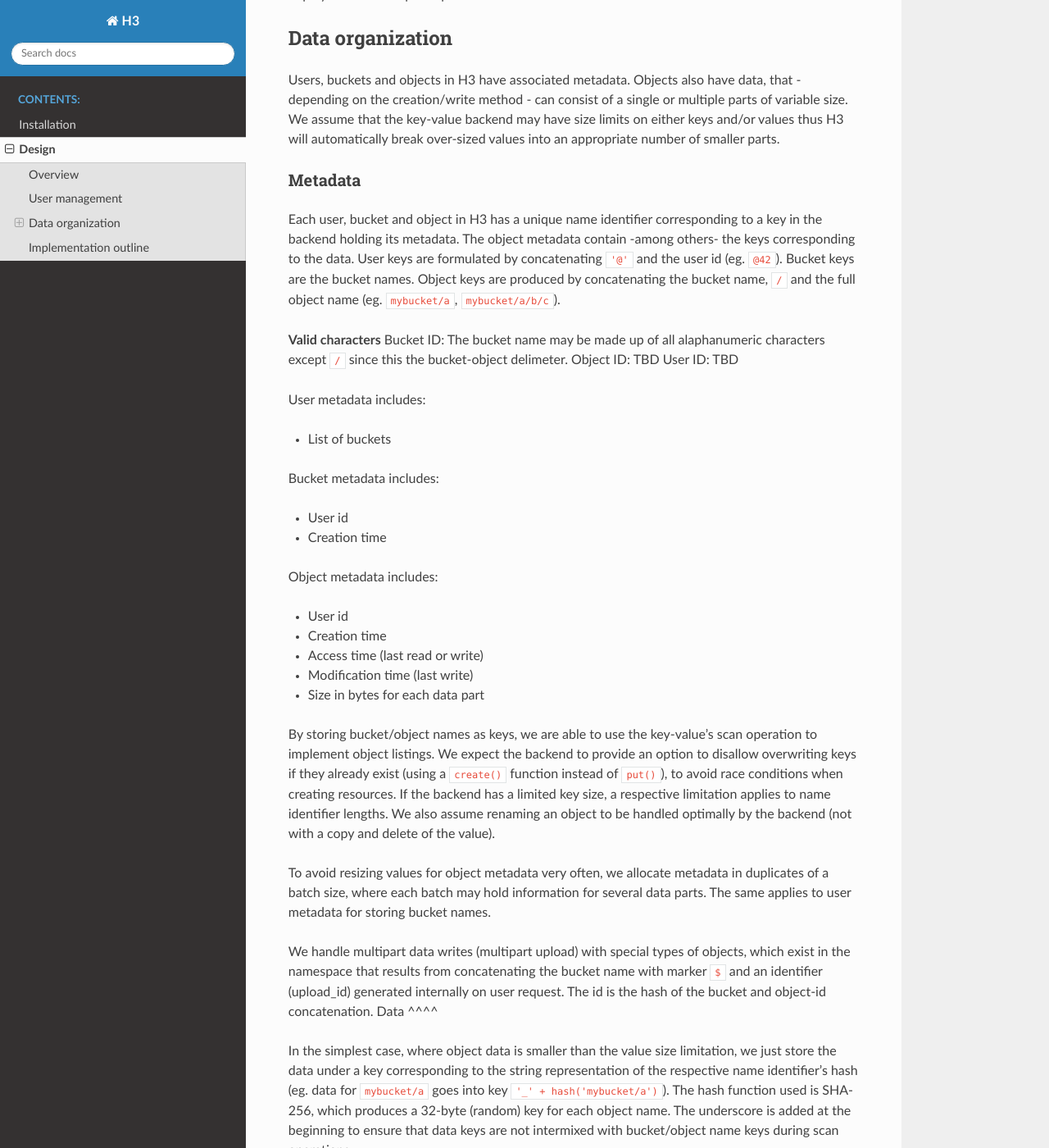
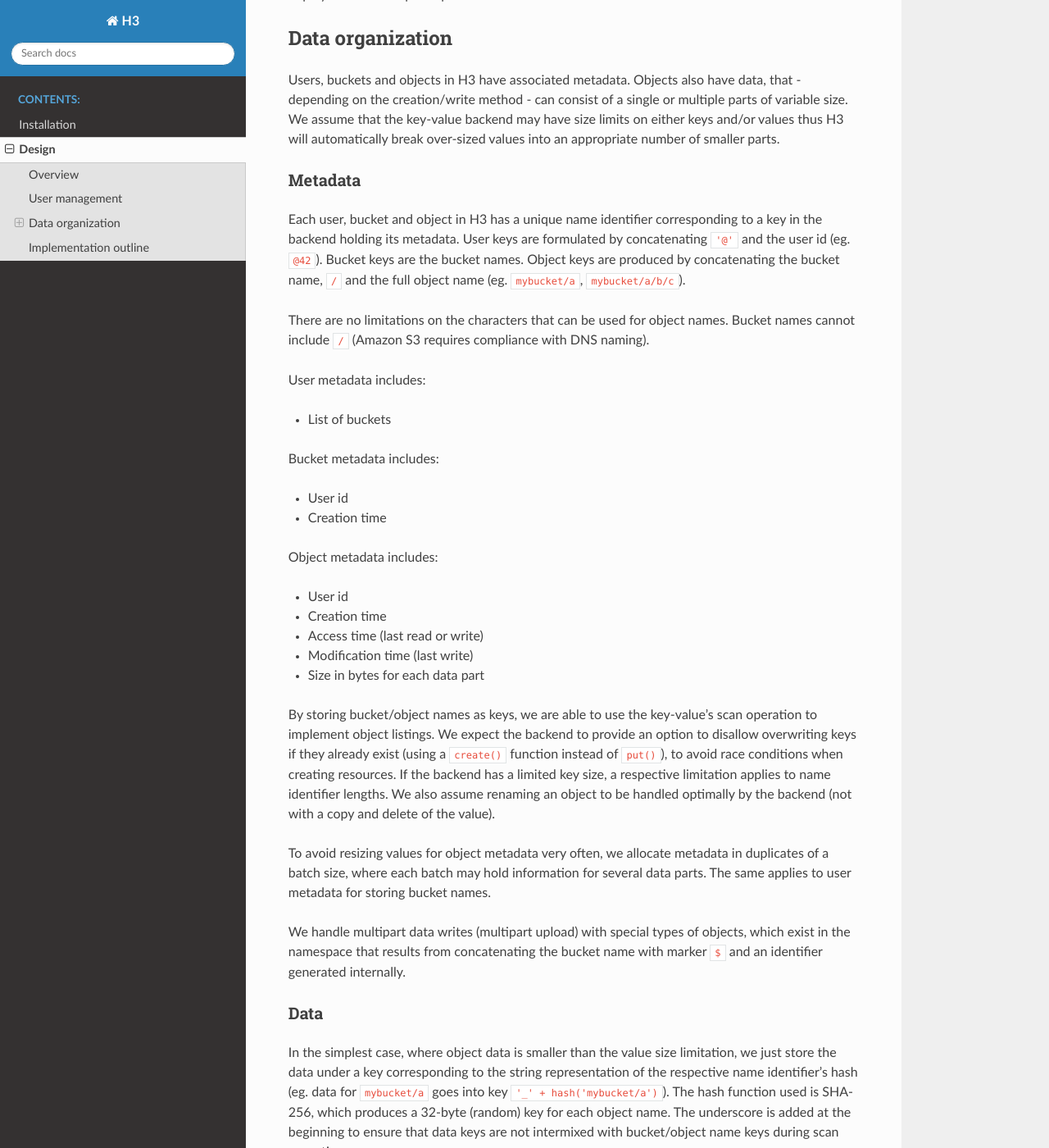
Before and after one commit to CARV-ICS-FORTH/H3, a Sphinx documentation site: the page built from docs/design.rst, in a window 1280 px wide and 1400 px high, scrolled down 1400 px. Shown: the whole window at 82% size. Built offline with Sphinx 7.4.7 and the Read the Docs theme 2.0.0, drawn with Linux system fonts in a browser that asks for light colours; some of the changed text lies outside the part shown.

Commit message:
Update doc

```diff
--- a/docs/design.rst
+++ b/docs/design.rst
@@ -33,12 +33,9 @@ Users, buckets and objects in H3 have associated metadata. Objects also have dat
 Metadata
 ^^^^^^^^
 
-Each user, bucket and object in H3 has a unique name identifier corresponding to a key in the backend holding its metadata. The object metadata contain -among others- the keys corresponding to the data. User keys are formulated by concatenating ``'@'`` and the user id (eg. ``@42``). Bucket keys are the bucket names. Object keys are produced by concatenating the bucket name, ``/`` and the full object name (eg. ``mybucket/a``, ``mybucket/a/b/c``).
+Each user, bucket and object in H3 has a unique name identifier corresponding to a key in the backend holding its metadata. User keys are formulated by concatenating ``'@'`` and the user id (eg. ``@42``). Bucket keys are the bucket names. Object keys are produced by concatenating the bucket name, ``/`` and the full object name (eg. ``mybucket/a``, ``mybucket/a/b/c``).
 
-**Valid characters**
-Bucket ID:  The bucket name may be made up of all alaphanumeric characters except ``/`` since this the bucket-object delimeter.
-Object ID: TBD
-User ID: TBD
+There are no limitations on the characters that can be used for object names. Bucket names cannot include ``/`` (Amazon S3 requires compliance with DNS naming).
 
 User metadata includes:
 
@@ -61,7 +58,8 @@ By storing bucket/object names as keys, we are able to use the key-value's scan
 
 To avoid resizing values for object metadata very often, we allocate metadata in duplicates of a batch size, where each batch may hold information for several data parts. The same applies to user metadata for storing bucket names.
 
-We handle multipart data writes (multipart upload) with special types of objects, which exist in the namespace that results from concatenating the bucket name with marker ``$`` and an identifier (upload_id) generated internally on user request. The id is the hash of the bucket and object-id concatenation.
+We handle multipart data writes (multipart upload) with special types of objects, which exist in the namespace that results from concatenating the bucket name with marker ``$`` and an identifier generated internally.
+
 Data
 ^^^^
 
@@ -71,7 +69,7 @@ Object data is broken up into parts if it is larger than the value size limitati
 
 Each read or write operation results in one metadata get at the backend, one or more key reads/writes (depending on how many parts the object consists of and how the read/write boundary overlaps with those part offsets/lengths), and a metadata write. We avoid writing over the current boundary of object data parts, as in Kreon this requires reallocating space for the key-value pair. Instead, we write a new part to enlarge an object.
 
-Multipart data is handled in the exact same way. Part ``i`` of data belonging to ``mybucket$b`` goes into key ``'_' + hash('mybucket$b') + '#' + i``. Any internal parts go into ``... '#' + i + '.' + j``. When a multipart object is complete, it is moved to the "standard" object namespace.
+Multipart data is handled in the exact same way. Part ``i`` of data belonging to ``mybucket$b`` goes into key ``'_' + hash('mybucket$b') + '#' + i``. Any internal parts go into ``... '#' + i + '.' + j``. When a multipart object is complete, it is moved to the "standard" object namespace. The hash of the object key (``hash('mybucket$b')``), is actually used as the multipart identifier returned to the user.
 
 *Note: There has been a discussion on splitting up data into extents and storing the extents as write-once, content-hashed blocks. This has pros (fast copies, easy versioning, data deduplication, snapshots) and cons (hash lists in metadata management, hash calculation, garbage collection).*
 
@@ -83,9 +81,9 @@ The following table outlines in pseudocode how H3 operations are implemented wit
     | ``user_id = '@' + <user_name>``
     | ``bucket_id = <bucket name>``
     | ``object_id = <bucket name> + '/' + <object_name>``
-    | ``object_part_id = '_' + hash(object_id) + '#' + <part_id> + ['.' + <subpart_id>]``
-    | ``multipart_id = <bucket name> + '$' + <multipart_name>``
-    | ``multipart_part_id = '_' + hash(multipart_id) + '#' + <part_id> + ['.' + <subpart_id>]``
+    | ``object_part_id = '_' + hash(object_id) + '#' + <part_number> + ['.' + <subpart_number>]``
+    | ``multipart_id = <bucket name> + '$' + <object_name>``
+    | ``multipart_part_id = '_' + hash(multipart_id) + '#' + <part_number> + ['.' + <subpart_number>]``
 
 :Create bucket:
     | ``get(key=user_id)``
```
